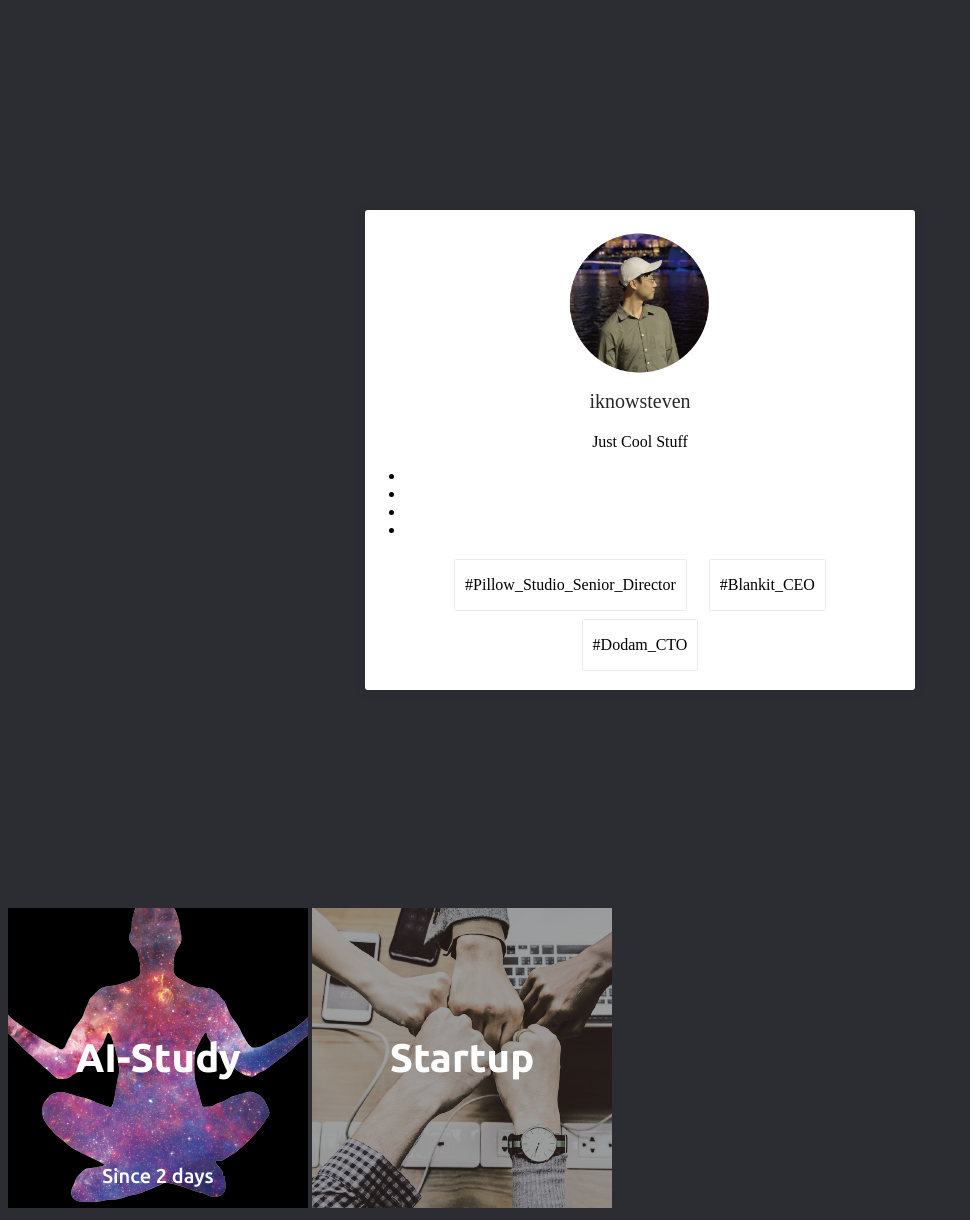
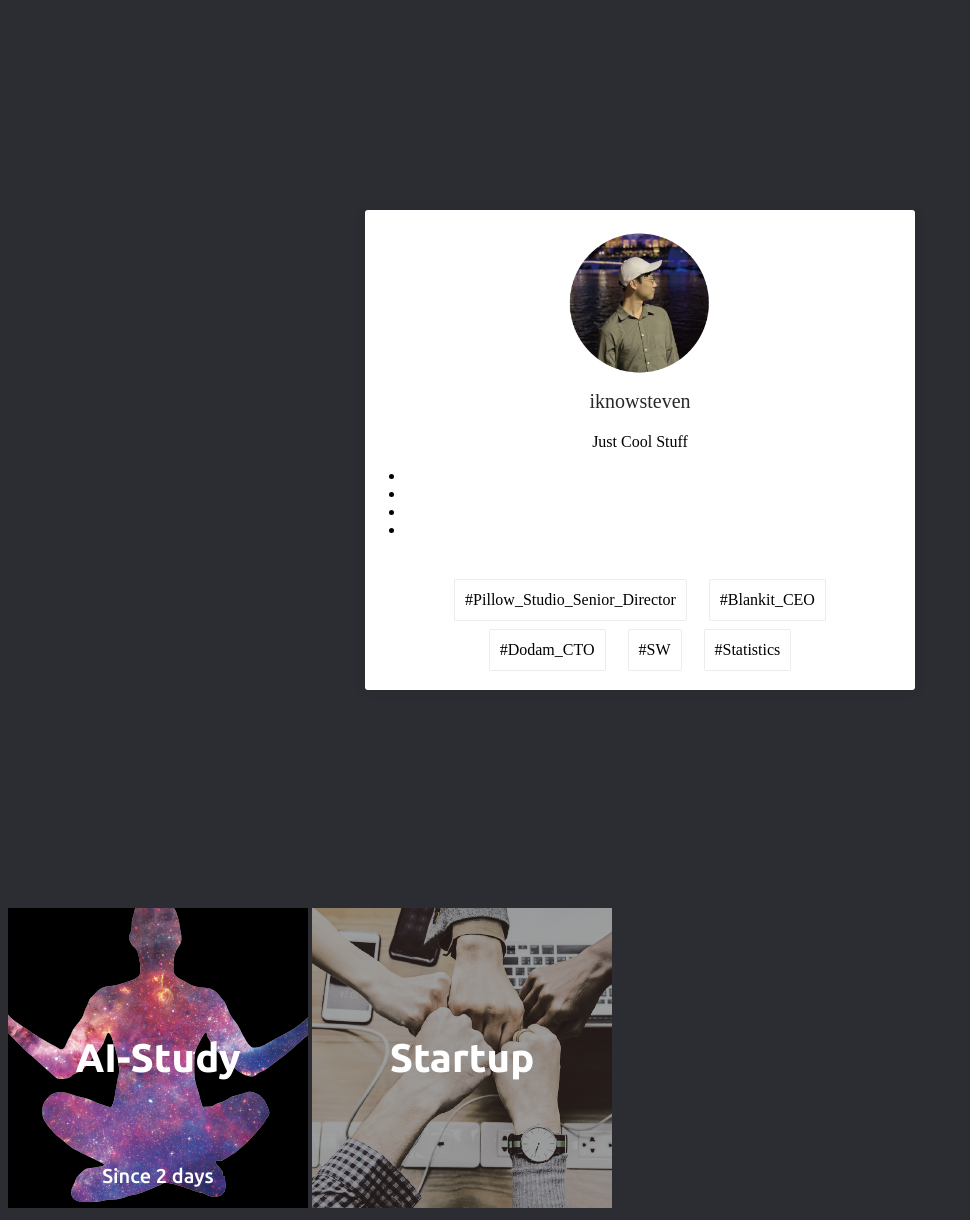
Before and after one commit to iknowSteven/iknowSteven.github.io, a Jekyll site: the page built from index.md, in a window 1280 px wide. Shown: the whole page, without its empty margins (0-970 px from the left). Built offline with Jekyll 4.4.1, drawn with Linux system fonts in a browser that asks for light colours; our own code applies the rules of GitHub Pages for plain Markdown files.

Commit message:
no message

```diff
--- a/_layouts/home.html
+++ b/_layouts/home.html
@@ -17,6 +17,8 @@
             <p class="home_main_bio">#Pillow_Studio_Senior_Director</p>
             <p class="home_main_bio">#Blankit_CEO</p>
             <p class="home_main_bio">#Dodam_CTO</p>
+            <p class="home_main_bio">#SW</p>
+            <p class="home_main_bio">#Statistics</p>
         </div>
     </article>
 </section>
--- a/assets/css/home.css
+++ b/assets/css/home.css
@@ -67,8 +67,8 @@ html {
 .home_main_bio {
     display: inline-block;
     box-shadow: 0 0 1px 0 rgba(40,40,40,0.5);
-    height: 50px;
-    line-height: 50px;
+    height: 40px;
+    line-height: 40px;
     margin: 5px 10px 5px 10px;
     padding: 0 10px 0 10px;
 }
```
